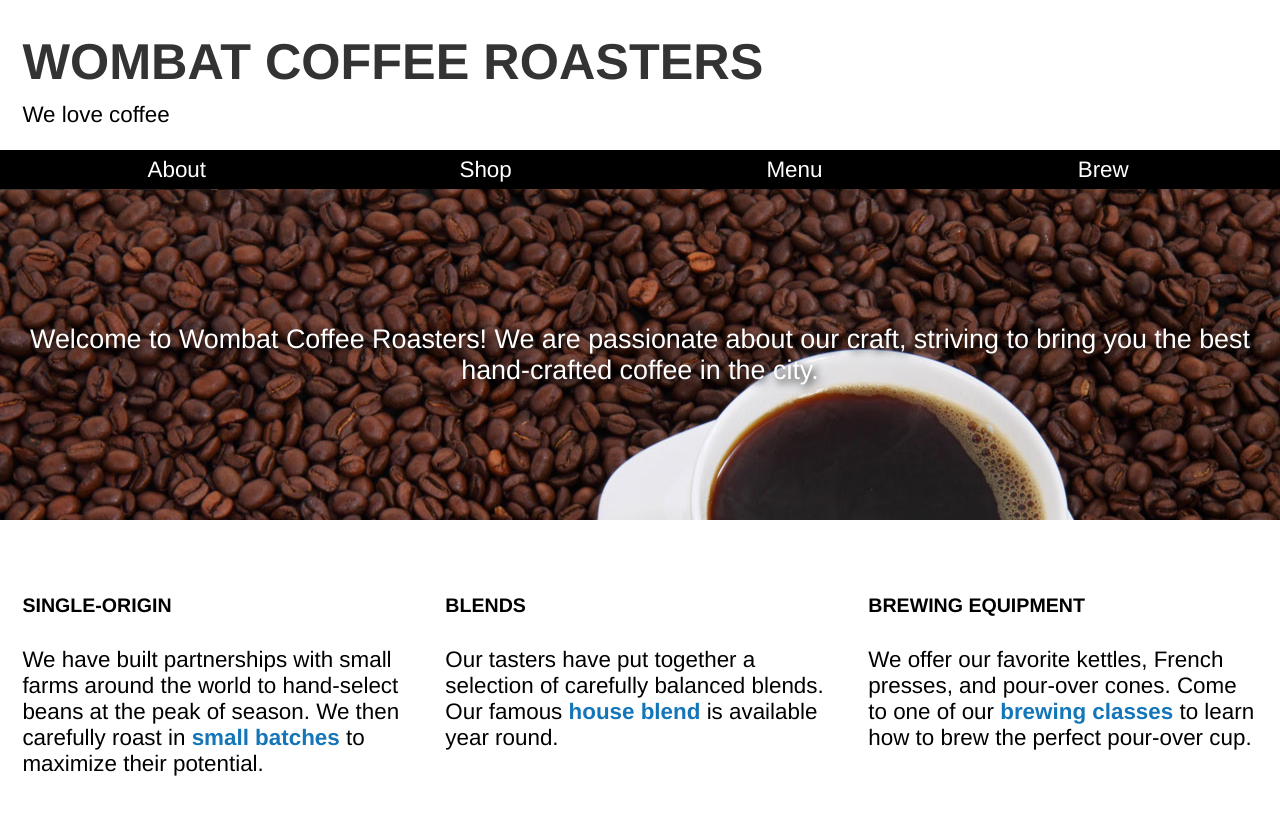
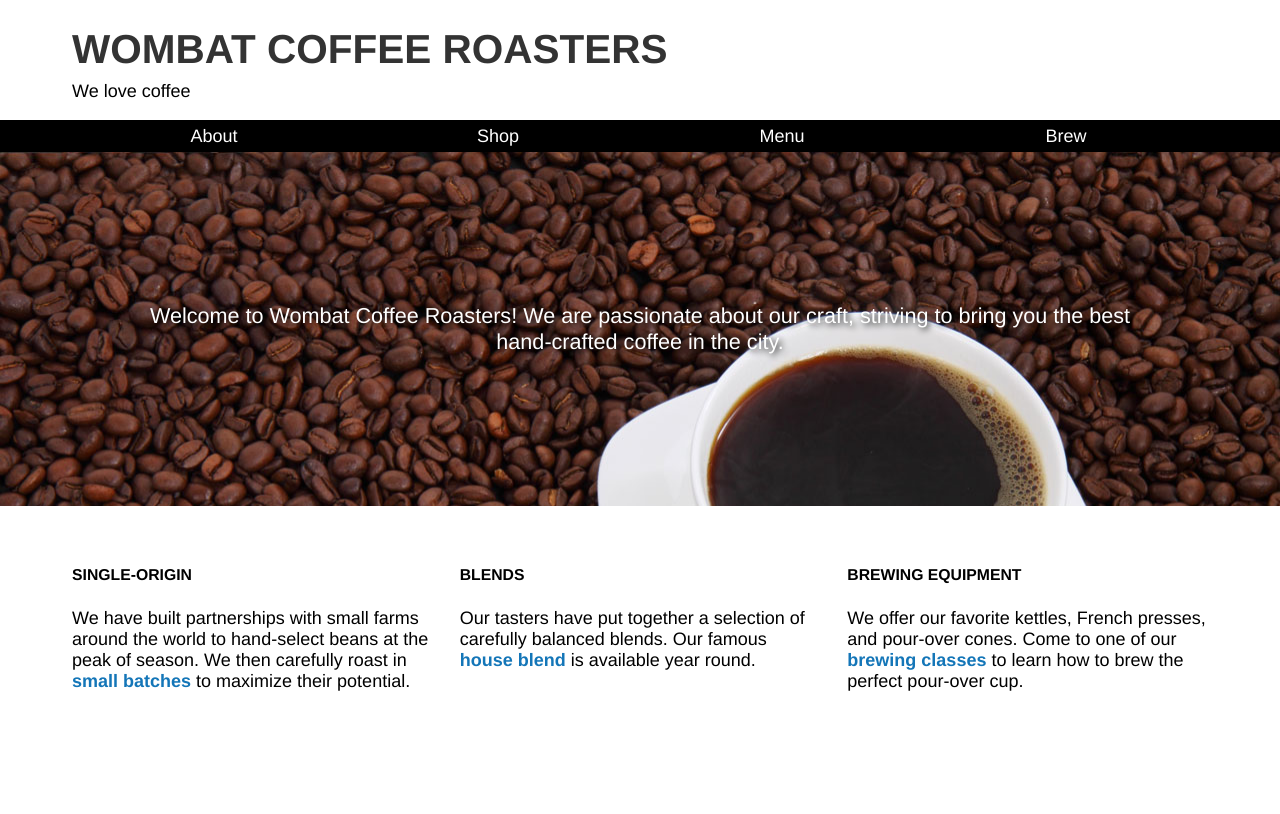
Before and after one commit to gusdecante/css-in-depth, a plain HTML site: page responsive-design/index.html in a window 1280 px wide. Drawn offline with Linux system fonts and the light colour scheme.

Commit message:
Adding a larger breakpoint and a font-size's media at

```diff
--- a/responsive-design/style.css
+++ b/responsive-design/style.css
@@ -1,6 +1,12 @@
 :root {
   box-sizing: border-box;
   font-size: calc(1vw + 0.6em);
+}
+
+@media (min-width: 50em) {
+  :root {
+    font-size: 1.125em;
+  }
 }
 
 *,
@@ -40,6 +46,12 @@ a:active {
   }
 }
 
+@media (min-width: 50em) {
+  .page-header {
+    padding: 1em 4em;
+  }
+}
+
 .title > h1 {
   color: #333;
   text-transform: uppercase;
@@ -69,6 +81,12 @@ a:active {
   }
 }
 
+@media (min-width: 50em) {
+  .hero {
+    padding: 7em 6em;
+  }
+}
+
 main {
   padding: 1em;
 }
@@ -76,6 +94,12 @@ main {
 @media (min-width: 35em) {
   main {
     padding: 2em 1em;
+  }
+}
+
+@media (min-width: 50em) {
+  main {
+    padding: 2em 4em;
   }
 }
 
@@ -180,6 +204,12 @@ main {
   }
 }
 
+@media (min-width: 50em) {
+  .nav-menu {
+    padding: 0 4em;
+  }
+}
+
 @media (min-width: 35em) {
   .row {
     display: flex;
```
